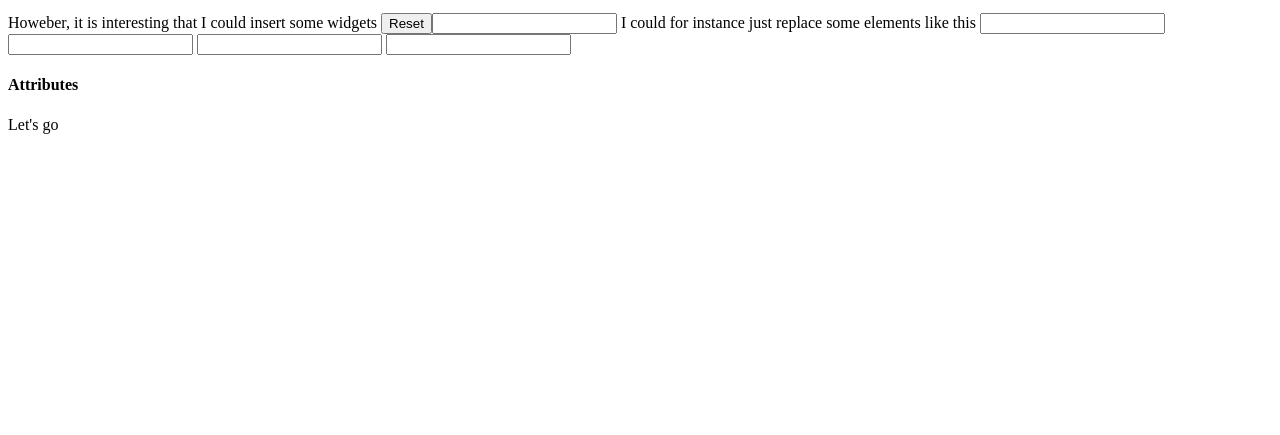
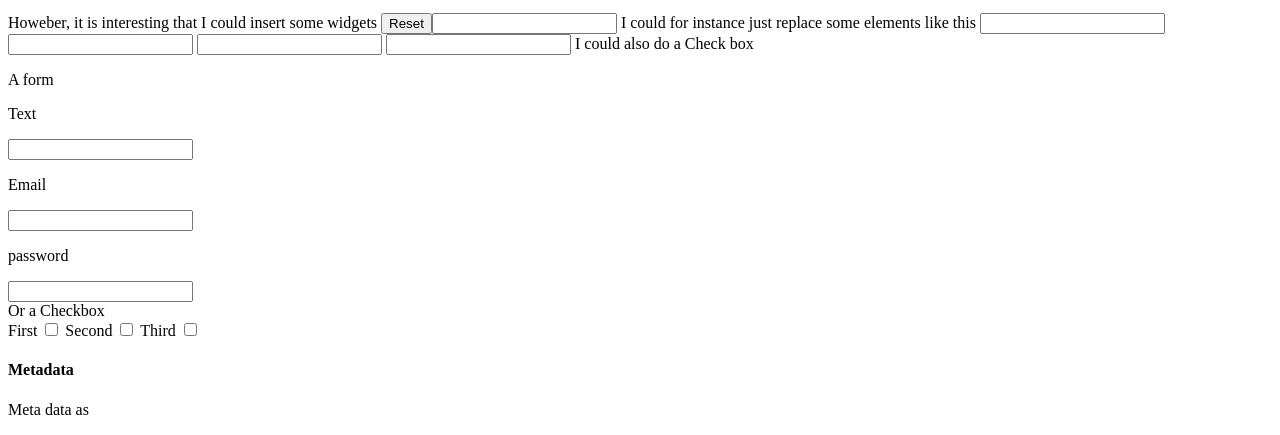
Before and after one commit to solernicolas041/html-basics, a plain HTML site: page index.html in a window 1280 px wide. Shown: the part 747-1182 px from the top of the page. Before the commit the page ends 897 px from the top, so only its background shows below. Drawn offline with Linux system fonts and the light colour scheme.

Commit message:
Meta data and a few modifications

```diff
--- a/index.html
+++ b/index.html
@@ -2,9 +2,11 @@
 <html lang="en-US">
   <head>
     <meta charset="UTF-8" />
-    <title>Mon premier HTML</title>
+
+    <meta name="theme-color"content="#226DAA"/>
   </head>
   <body>
+    <title>Mon premier HTML</title>
     <h1>Bonjour Nicolas</h1>
     <p>Ceci est mon premier fichier HTML.</p>
 
@@ -60,7 +62,30 @@ I will now try to modify the element
     <input type="number">
     <input type="location">
 
-    <h4>Attributes</h4>
-<p>Let's go</p>
+    I could also do a Check box
+
+    <p>A form</p>
+    <form>
+<p>Text</p>
+<input type="text">
+<p>Email</p>
+<input type="email">
+<p>password</p>
+<input type="password">
+</form>
+
+Or a Checkbox
+<form>
+<label for ="cb1">First</label>
+<input type="checkbox"cb1>
+<label for="cb2">Second</label>
+<input type="checkbox"cb2>
+<label for="cb3">Third</label>
+<input type="checkbox"cb3>
+</form>
+
+
+    <h4>Metadata</h4>
+<p>Meta data as </p>
   </body>
 </html>
```
